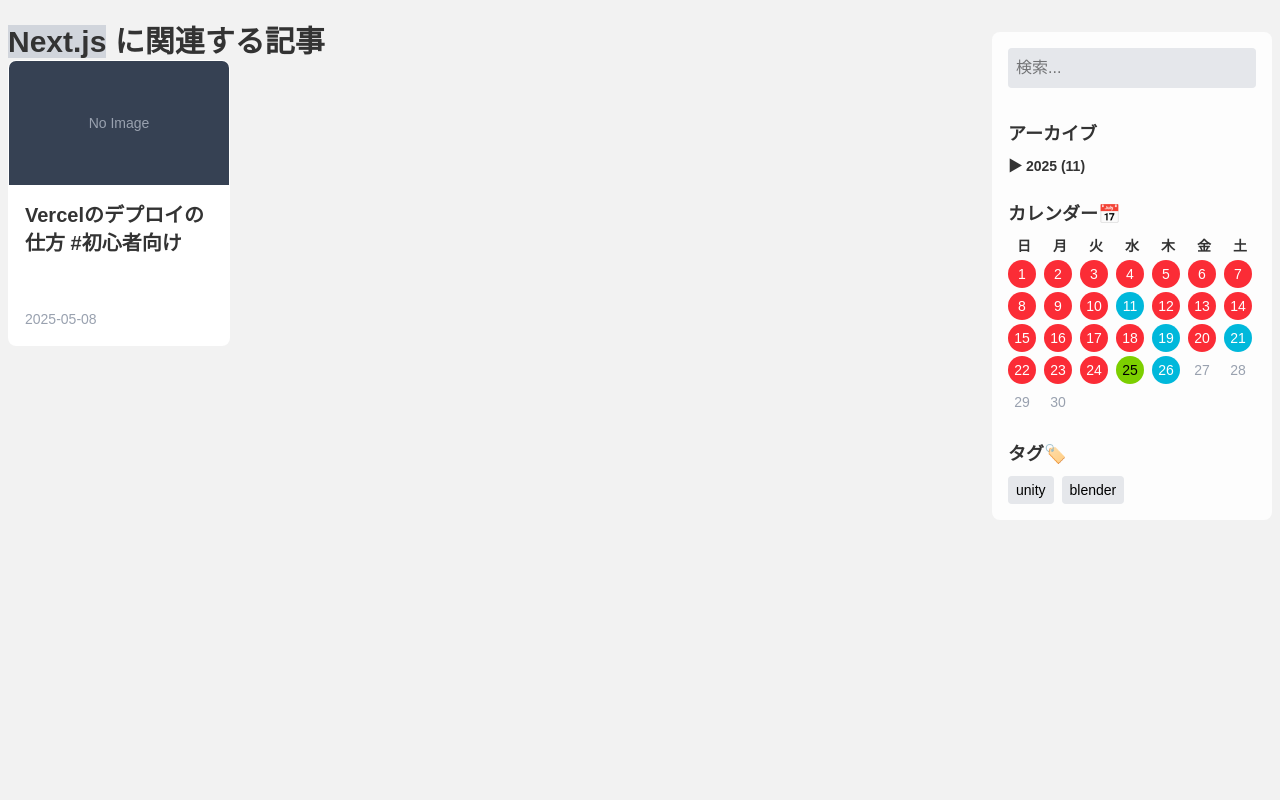
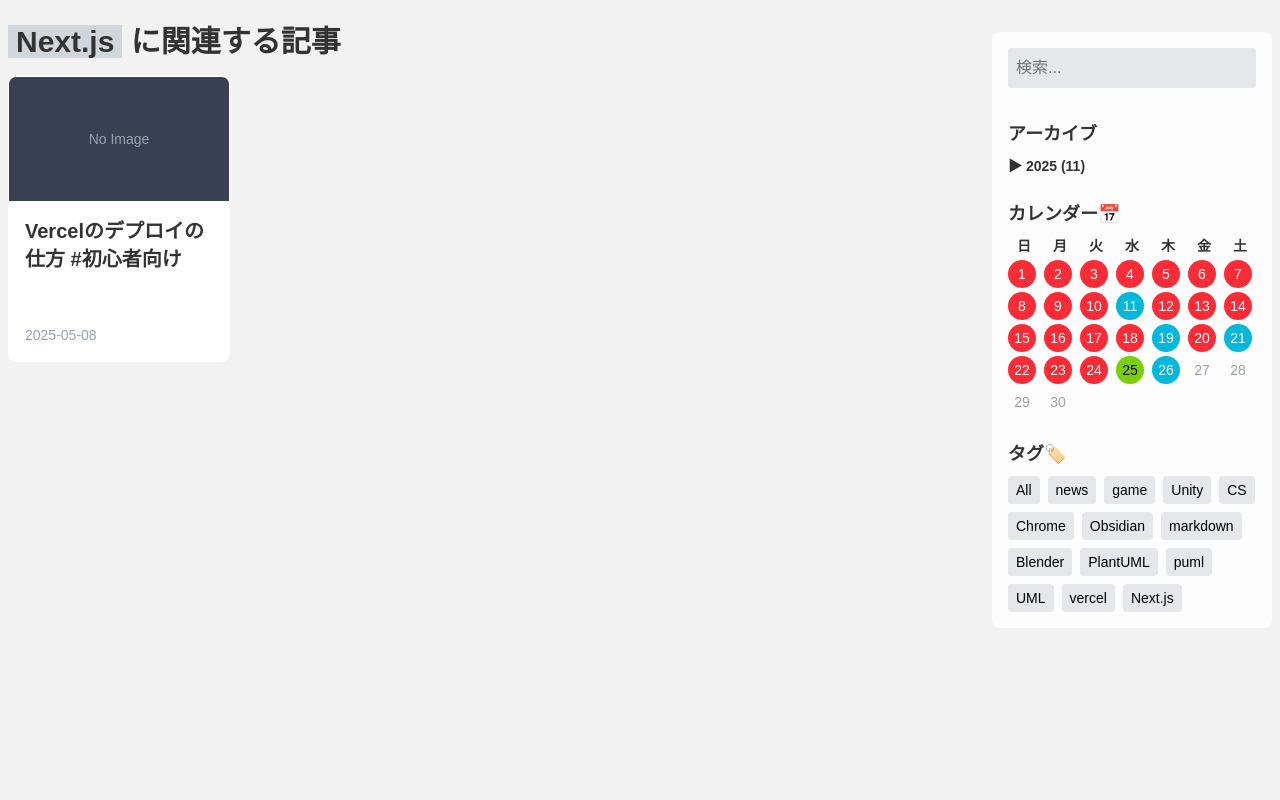
Before and after one commit to midomato/my-blog, a Next.js app: page /posts/tags/Next.js in a window 1280 px wide. Shown: the top 800 px of the page. Built offline with nearby package versions, Linux system fonts and the light colour scheme.

Commit message:
error arisou

```diff
--- a/src/app/posts/layout.tsx
+++ b/src/app/posts/layout.tsx
@@ -1,6 +1,7 @@
 import Calendar from "@/components/Calendar";
 import { getAllPosts, getArchiveTree } from "@/lib/posts";
 import ArchiveTree from "@/components/ArchiveTree";
+import TagList from "@/components/TagList";
 
 export default function PostLayout({ children }: { children: React.ReactNode }) {
   const posts = getAllPosts();
@@ -23,14 +24,9 @@ export default function PostLayout({ children }: { children: React.ReactNode })
         {/* カレンダー */}
         <Calendar posts={posts.map(p => ({ date: p.date, slug: p.slug }))}/>
 
-        {/* タグカテゴリ（オプション） */}
-        <div className="mt-6">
-          <h2 className="text-lg font-bold mb-2">タグ🏷️</h2>
-          <div className="flex flex-wrap gap-2 text-sm">
-            <span className="bg-gray-200 dark:bg-gray-700 text-black dark:text-white px-2 py-1 rounded">unity</span>
-            <span className="bg-gray-200 dark:bg-gray-700 text-black dark:text-white px-2 py-1 rounded">blender</span>
-          </div>
-        </div>
+        {/* タグカテゴリ */}
+        <TagList />
+
       </aside>
     </div>
   );
--- a/src/app/posts/tags/[tag]/page.tsx
+++ b/src/app/posts/tags/[tag]/page.tsx
@@ -46,7 +46,7 @@ export default async function TagPage({ params }: { params: Promise<{ tag: strin
 
   return (
     <>
-    <h1 className="text-3xl font-bold"><span className="bg-gray-300 dark:bg-gray-600">{tag}</span> に関連する記事</h1>
+    <h1 className="text-3xl font-bold mb-4"><span className="bg-gray-300 dark:bg-gray-600 px-2">{tag}</span> に関連する記事</h1>
    <div className="grid grid-cols-1 sm:grid-cols-2 md:grid-cols-3 lg:grid-cols-4 gap-6">
   {filtered.map((post) => (
     <Link
--- a/src/components/ShareButton.tsx
+++ b/src/components/ShareButton.tsx
@@ -21,7 +21,7 @@ export default function ShareButtons({ tags }: { tags: string[] }) {
         {(tags || []).map((tag) => (
           <span
             key={tag}
-            className="bg-gray-300 dark:bg-gray-700 text-sm px-3 py-1 rounded-full"
+            className="bg-gray-300 dark:bg-gray-700 text-sm px-3 py-1 rounded"
           >
             <Link href={`/posts/tags/${encodeURIComponent(tag)}`} className="no-underline">
                 {tag}
--- /dev/null
+++ b/src/components/TagList.tsx
@@ -0,0 +1,34 @@
+// src/components/TagList.tsx
+import { getAllPosts } from "@/lib/posts";
+import Link from "next/link";
+
+export default function TagList() {
+  const posts = getAllPosts();
+
+  const tags = Array.from(
+    new Set(posts.flatMap((post) => post.tag || []))
+  );
+
+  return (
+    <div className="mt-6">
+      <h2 className="text-lg font-bold mb-2">タグ🏷️</h2>
+      <div className="flex flex-wrap gap-2 text-sm">
+        <Link
+            href={`/posts`}
+            className="bg-gray-200 dark:bg-gray-700 text-black dark:text-white px-2 py-1 rounded no-underline"
+          >
+            All
+          </Link>
+        {tags.map((tag) => (
+          <Link
+            key={tag}
+            href={`/posts/tags/${encodeURIComponent(tag)}`}
+            className="bg-gray-200 dark:bg-gray-700 text-black dark:text-white px-2 py-1 rounded no-underline"
+          >
+            {tag}
+          </Link>
+        ))}
+      </div>
+    </div>
+  );
+}
--- a/src/lib/posts.ts
+++ b/src/lib/posts.ts
@@ -9,6 +9,7 @@ export type PostMeta = {
   title: string;
   date: string;
   thumbnail: string;
+  tag: string[];
 };
 
 export type ArchiveTree = {
```
